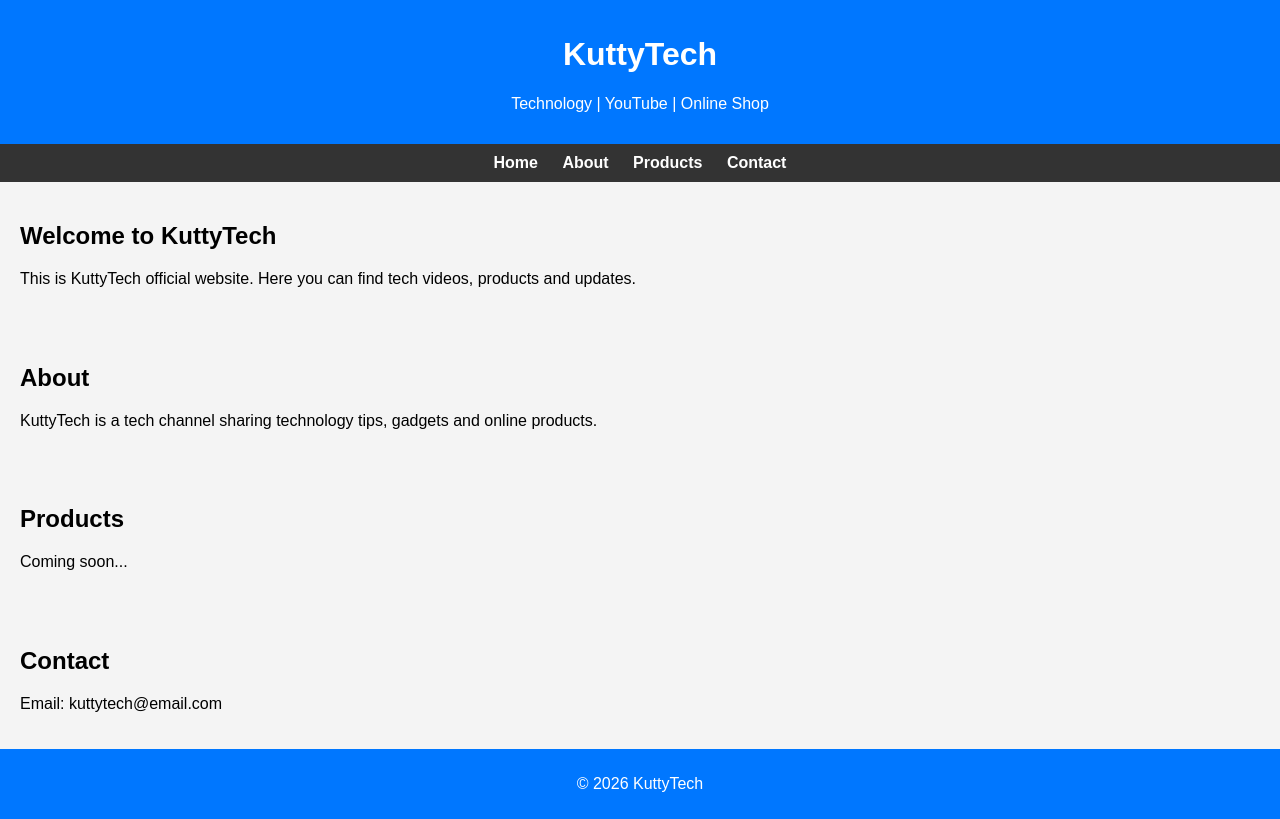
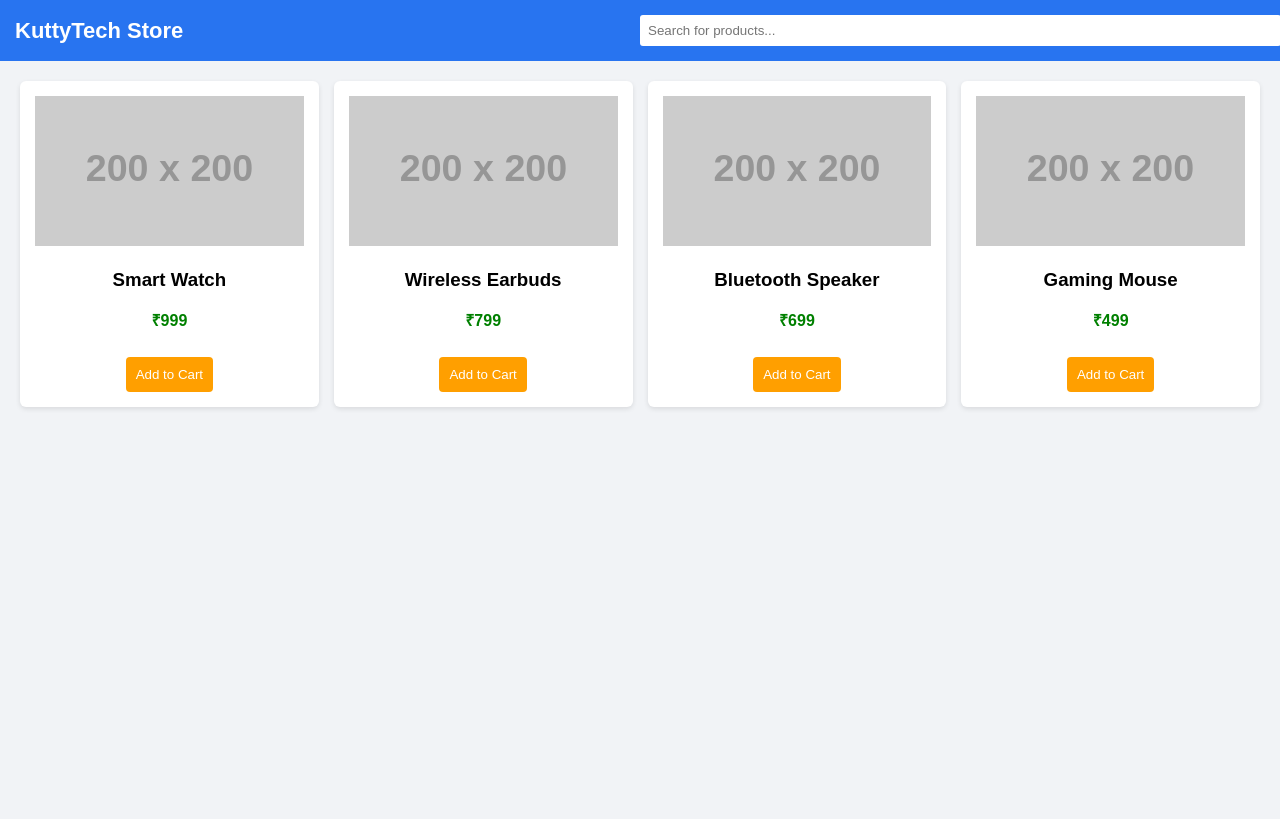
Before and after one commit to kuttytech2026-ui/kuttytech, a plain HTML site: page index.html in a window 1280 px wide. Drawn offline with Linux system fonts and the light colour scheme; placeholder pictures from the web are drawn by us.

Commit message:
Update index.html

```diff
--- a/index.html
+++ b/index.html
@@ -1,44 +1,75 @@
 <!DOCTYPE html>
 <html>
 <head>
-<title>KuttyTech</title>
+<title>KuttyTech Store</title>
 <meta name="viewport" content="width=device-width, initial-scale=1">
+
 <style>
 body{
-font-family: Arial;
+font-family:Arial;
 margin:0;
-background:#f4f4f4;
+background:#f1f3f6;
 }
 
 header{
-background:#0077ff;
+background:#2874f0;
 color:white;
 padding:15px;
-text-align:center;
+display:flex;
+align-items:center;
+justify-content:space-between;
 }
 
-nav{
-background:#333;
-padding:10px;
-text-align:center;
-}
-
-nav a{
-color:white;
-margin:10px;
-text-decoration:none;
+.logo{
+font-size:22px;
 font-weight:bold;
 }
 
-section{
+.search{
+width:50%;
+}
+
+.search input{
+width:100%;
+padding:8px;
+border:none;
+border-radius:3px;
+}
+
+.products{
+display:grid;
+grid-template-columns:repeat(auto-fit,minmax(200px,1fr));
+gap:15px;
 padding:20px;
 }
 
-footer{
-background:#0077ff;
+.card{
+background:white;
+padding:15px;
+border-radius:6px;
+text-align:center;
+box-shadow:0 2px 5px rgba(0,0,0,0.1);
+}
+
+.card img{
+width:100%;
+height:150px;
+object-fit:cover;
+}
+
+.price{
+color:green;
+font-weight:bold;
+}
+
+button{
+background:#ff9f00;
+border:none;
+padding:10px;
 color:white;
-text-align:center;
-padding:10px;
+margin-top:10px;
+cursor:pointer;
+border-radius:4px;
 }
 </style>
 </head>
@@ -46,40 +77,43 @@ padding:10px;
 <body>
 
 <header>
-<h1>KuttyTech</h1>
-<p>Technology | YouTube | Online Shop</p>
+<div class="logo">KuttyTech Store</div>
+<div class="search">
+<input type="text" placeholder="Search for products...">
+</div>
 </header>
 
-<nav>
-<a href="#">Home</a>
-<a href="#">About</a>
-<a href="#">Products</a>
-<a href="#">Contact</a>
-</nav>
+<div class="products">
 
-<section>
-<h2>Welcome to KuttyTech</h2>
-<p>This is KuttyTech official website. Here you can find tech videos, products and updates.</p>
-</section>
+<div class="card">
+<img src="https://via.placeholder.com/200">
+<h3>Smart Watch</h3>
+<p class="price">₹999</p>
+<button>Add to Cart</button>
+</div>
 
-<section>
-<h2>About</h2>
-<p>KuttyTech is a tech channel sharing technology tips, gadgets and online products.</p>
-</section>
+<div class="card">
+<img src="https://via.placeholder.com/200">
+<h3>Wireless Earbuds</h3>
+<p class="price">₹799</p>
+<button>Add to Cart</button>
+</div>
 
-<section>
-<h2>Products</h2>
-<p>Coming soon...</p>
-</section>
+<div class="card">
+<img src="https://via.placeholder.com/200">
+<h3>Bluetooth Speaker</h3>
+<p class="price">₹699</p>
+<button>Add to Cart</button>
+</div>
 
-<section>
-<h2>Contact</h2>
-<p>Email: kuttytech@email.com</p>
-</section>
+<div class="card">
+<img src="https://via.placeholder.com/200">
+<h3>Gaming Mouse</h3>
+<p class="price">₹499</p>
+<button>Add to Cart</button>
+</div>
 
-<footer>
-<p>© 2026 KuttyTech</p>
-</footer>
+</div>
 
 </body>
 </html>
```
